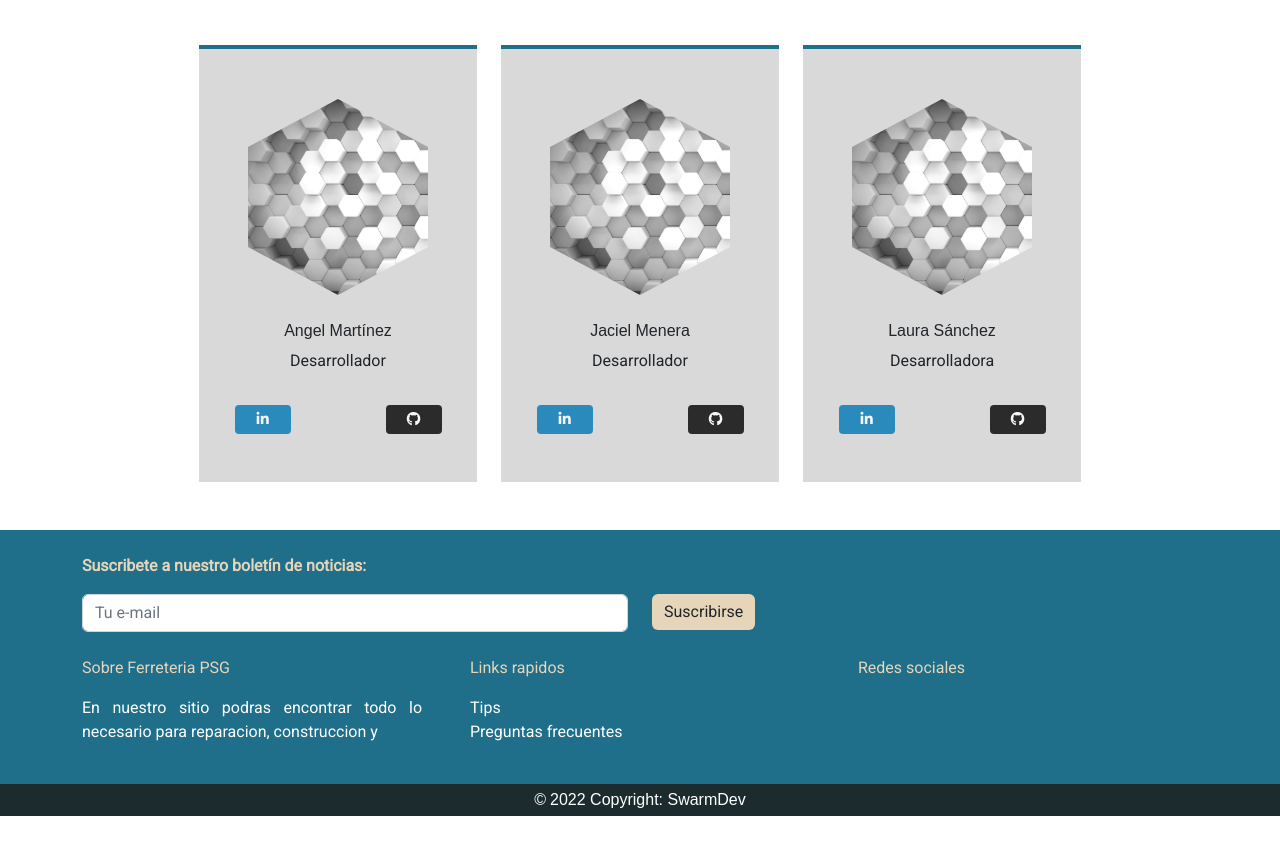
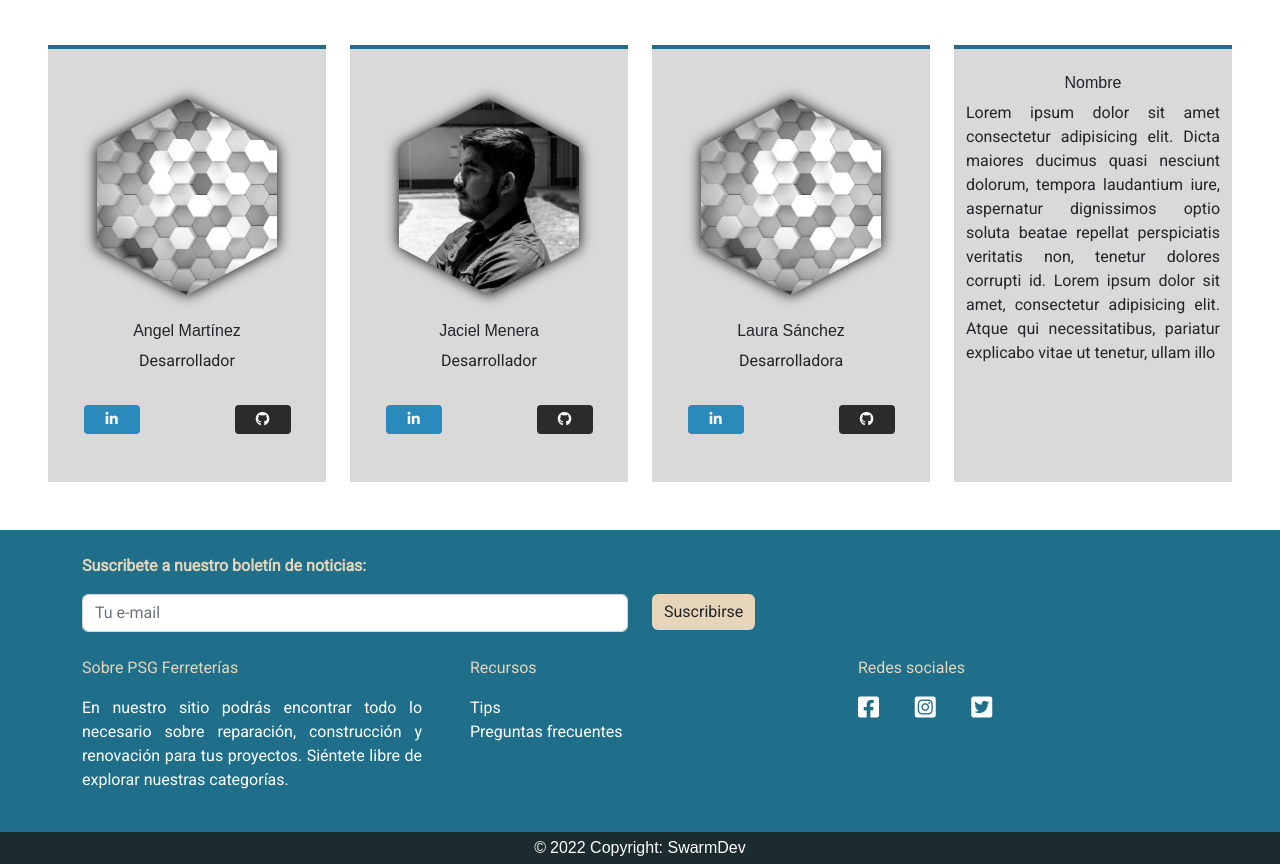
Before and after one commit to IrmaPadilla/Proyecto-Integrador, a website: page public/aboutUs.html in a window 1280 px wide. Shown: the part 748-1612 px from the top of the page. Before the commit the page ends 1564 px from the top, so only its background shows below. Drawn offline with nearby package versions, Linux system fonts and the light colour scheme; a web font is replaced by a local one.

Commit message:
Se hacen correciones otrograficas y de estilos. Tambien se añade footer universal terminado, incluyendo enlaces a otras paginas.

```diff
--- a/public/aboutUs.html
+++ b/public/aboutUs.html
@@ -105,7 +105,7 @@
       <h3>Sobre nosotros</h3>
       <p>
         Somos un equipo creativo apasionado por dos grandes industrias: la
-        tecnologica y la ferretera. Decidimos combinar ambas pasiones y esto
+        tecnológica y la ferretera. Decidimos combinar ambas pasiones y esto
         resultó en un gran proyecto donde podemos contribuir y agregar valor a
         la experiencia de nuestros clientes.
       </p>
@@ -377,8 +377,8 @@
                     height="100"
                   >
                     <image
-                      xlink:href="./../src/assets/aboutUs/hexBg.png"
-                      x="0"
+                      xlink:href="./../src/assets/aboutUs/jacielpic.jpeg"
+                      x="-45"
                       width="180"
                       height="100"
                     />
@@ -464,6 +464,21 @@
             </div>
           </div>
         </div>
+        <div class="col-xl-3 col-md-4 my-4">
+          <div class="card text-center rounded-0 border-0 h-100">
+            <div class="bio container my-4">
+              <h3>Nombre</h3>
+              <p>
+                Lorem ipsum dolor sit amet consectetur adipisicing elit. Dicta
+                maiores ducimus quasi nesciunt dolorum, tempora laudantium iure,
+                aspernatur dignissimos optio soluta beatae repellat perspiciatis
+                veritatis non, tenetur dolores corrupti id. Lorem ipsum dolor
+                sit amet, consectetur adipisicing elit. Atque qui
+                necessitatibus, pariatur explicabo vitae ut tenetur, ullam illo
+              </p>
+            </div>
+          </div>
+        </div>
       </div>
     </div>
     <!-- Footer -->
@@ -502,20 +517,45 @@
       <div class="container">
         <div class="row pb-4 g-5">
           <div class="col-md-4 text-psglightgold">
-            <p>Sobre Ferreteria PSG</p>
+            <p>Sobre PSG Ferreterías</p>
             <p class="text-white">
-              En nuestro sitio podras encontrar todo lo necesario para reparacion, construccion y
+              En nuestro sitio podrás encontrar todo lo necesario sobre
+              reparación, construcción y renovación para tus proyectos. Siéntete
+              libre de explorar nuestras categorías.
             </p>
           </div>
           <div class="col-md-4 text-psglightgold">
-            <p>Links rapidos</p>
-            <ul class="list-unstyled p-0 text-white">
-              <li><a>Tips</a></li>
-              <li><a>Preguntas frecuentes</a></li>
+            <p>Recursos</p>
+            <ul class="list-unstyled p-0">
+              <li><a href="/public/tips.html">Tips</a></li>
+              <li><a href="/public/faq.html">Preguntas frecuentes</a></li>
             </ul>
           </div>
           <div class="col-md-4 text-psglightgold">
             <p>Redes sociales</p>
+            <div class="container px-0">
+              <div class="row mx-0 gx-0">
+                <div class="col-2">
+                  <a href="https://github.com/AdalObregon" target="_blank"
+                    ><i
+                      class="fa-brands fa-square-facebook fa-xl text-white"
+                    ></i
+                  ></a>
+                </div>
+                <div class="col-2">
+                  <a href="https://github.com/IrmaPadilla" target="_blank"
+                    ><i
+                      class="fa-brands fa-square-instagram fa-xl text-white"
+                    ></i
+                  ></a>
+                </div>
+                <div class="col-2">
+                  <a href="https://github.com/JacielJM" target="_blank"
+                    ><i class="fa-brands fa-square-twitter fa-xl text-white"></i
+                  ></a>
+                </div>
+              </div>
+            </div>
           </div>
         </div>
       </div>
--- a/public/css/aboutUs.css
+++ b/public/css/aboutUs.css
@@ -66,6 +66,11 @@ h5 {
 svg {
   height: 200px;
   width: 200px;
+  filter: drop-shadow(0 0 7px #000000);
+}
+
+.bio p {
+  text-align: justify;
 }
 
 /*Footer*/
@@ -78,8 +83,13 @@ svg {
   text-align: justify;
 }
 
+.newsletter-links a{
+  text-decoration: none;
+  color: #ffffff;
+}
+
 #subscribe:hover {
-  color: white;
+  color: #ffffff;
   background-color: #1c2b2d;
 }
 
```
Also changed, not shown: public/faq.html (added), public/tips.html (added).
